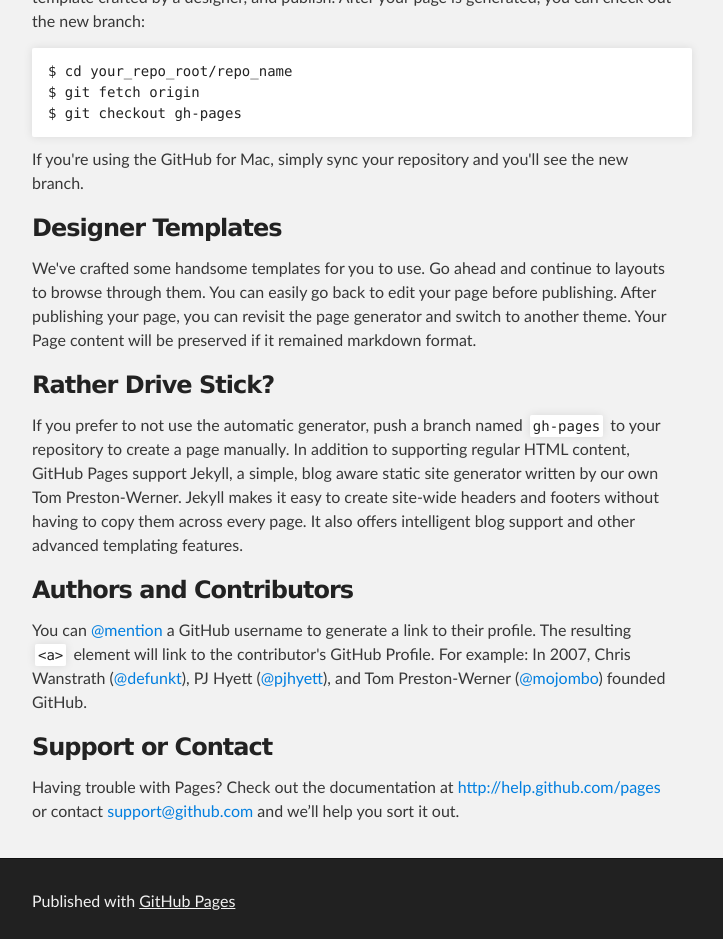
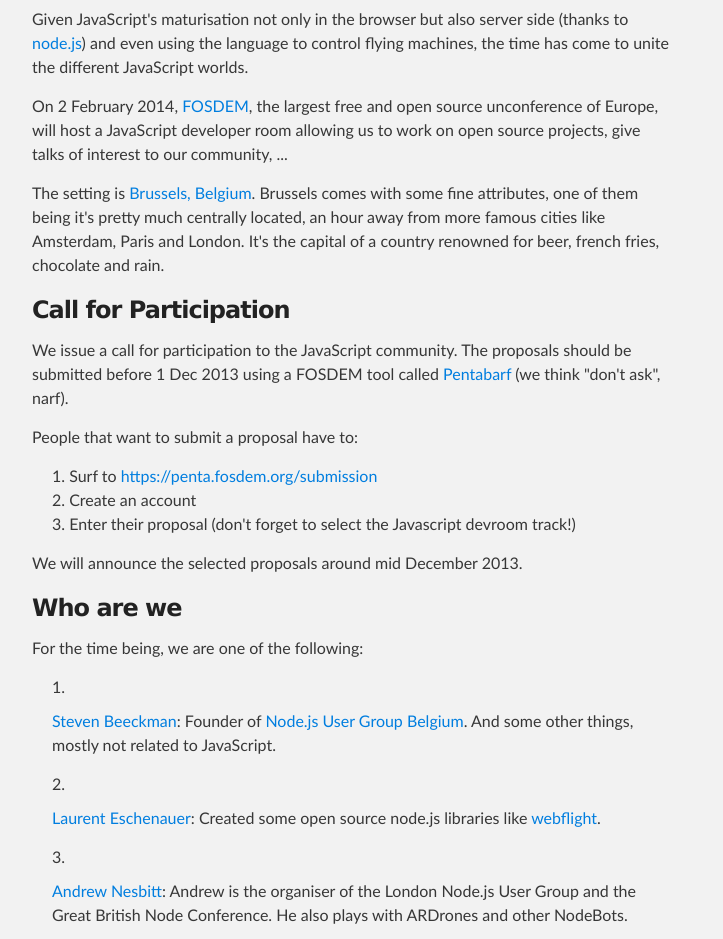
Before and after one commit to fosdem14-js-devroom/fosdem14-js-devroom.github.io, a plain HTML site: page index.html in a window 1280 px wide. Shown: the part 432-1371 px from the top of the page, without its empty margins (288-1011 px from the left). Drawn offline with Linux system fonts and the light colour scheme.

Commit message:
Replace master branch with page content via GitHub

```diff
--- a/index.html
+++ b/index.html
@@ -4,11 +4,11 @@
   <head>
     <meta charset='utf-8' />
     <meta http-equiv="X-UA-Compatible" content="chrome=1" />
-    <meta name="description" content="Fosdem14-js-devroom.github.io : Website for FOSDEM14" />
+    <meta name="description" content="FOSDEM 2014 JavaScript Developer Room : Call for Participation" />
 
     <link rel="stylesheet" type="text/css" media="screen" href="stylesheets/stylesheet.css">
 
-    <title>Fosdem14-js-devroom.github.io</title>
+    <title>FOSDEM 2014 JavaScript Developer Room</title>
   </head>
 
   <body>
@@ -18,8 +18,8 @@
         <header class="inner">
           <a id="forkme_banner" href="https://github.com/fosdem14-js-devroom">View on GitHub</a>
 
-          <h1 id="project_title">Fosdem14-js-devroom.github.io</h1>
-          <h2 id="project_tagline">Website for FOSDEM14</h2>
+          <h1 id="project_title">FOSDEM 2014 JavaScript Developer Room</h1>
+          <h2 id="project_tagline">Call for Participation</h2>
 
         </header>
     </div>
@@ -27,37 +27,44 @@
     <!-- MAIN CONTENT -->
     <div id="main_content_wrap" class="outer">
       <section id="main_content" class="inner">
-        <h3>
-<a name="welcome-to-github-pages" class="anchor" href="#welcome-to-github-pages"><span class="octicon octicon-link"></span></a>Welcome to GitHub Pages.</h3>
+        <h2>
+<a name="fosdem-2014-javascript-developer-room" class="anchor" href="#fosdem-2014-javascript-developer-room"><span class="octicon octicon-link"></span></a>FOSDEM 2014 JavaScript Developer Room</h2>
 
-<p>This automatic page generator is the easiest way to create beautiful pages for all of your projects. Author your page content here using GitHub Flavored Markdown, select a template crafted by a designer, and publish. After your page is generated, you can check out the new branch:</p>
+<p>Given JavaScript's maturisation not only in the browser but also server side (thanks to <a href="http://nodejs.org/">node.js</a>) and even using the language to control flying machines, the time has come to unite the different JavaScript worlds.</p>
 
-<pre><code>$ cd your_repo_root/repo_name
-$ git fetch origin
-$ git checkout gh-pages
-</code></pre>
+<p>On 2 February 2014, <a href="https://fosdem.org/2014/">FOSDEM</a>, the largest free and open source unconference of Europe, will host a JavaScript developer room allowing us to work on open source projects, give talks of interest to our community, ...</p>
 
-<p>If you're using the GitHub for Mac, simply sync your repository and you'll see the new branch.</p>
+<p>The setting is <a href="http://goo.gl/maps/I4u6N">Brussels, Belgium</a>. Brussels comes with some fine attributes, one of them being it's pretty much centrally located, an hour away from more famous cities like Amsterdam, Paris and London. It's the capital of a country renowned for beer, french fries, chocolate and rain. </p>
 
 <h3>
-<a name="designer-templates" class="anchor" href="#designer-templates"><span class="octicon octicon-link"></span></a>Designer Templates</h3>
+<a name="call-for-participation" class="anchor" href="#call-for-participation"><span class="octicon octicon-link"></span></a>Call for Participation</h3>
 
-<p>We've crafted some handsome templates for you to use. Go ahead and continue to layouts to browse through them. You can easily go back to edit your page before publishing. After publishing your page, you can revisit the page generator and switch to another theme. Your Page content will be preserved if it remained markdown format.</p>
+<p>We issue a call for participation to the JavaScript community. The proposals should be submitted before 1 Dec 2013 using a FOSDEM tool called <a href="https://penta.fosdem.org/submission/FOSDEM14">Pentabarf</a> (we think "don't ask", narf).</p>
+
+<p>People that want to submit a proposal have to:</p>
+
+<ol>
+<li>Surf to <a href="https://penta.fosdem.org/submission">https://penta.fosdem.org/submission</a>
+</li>
+<li>Create an account</li>
+<li>Enter their proposal (don't forget to select the Javascript devroom track!)</li>
+</ol><p>We will announce the selected proposals around mid December 2013.</p>
 
 <h3>
-<a name="rather-drive-stick" class="anchor" href="#rather-drive-stick"><span class="octicon octicon-link"></span></a>Rather Drive Stick?</h3>
+<a name="who-are-we" class="anchor" href="#who-are-we"><span class="octicon octicon-link"></span></a>Who are we</h3>
 
-<p>If you prefer to not use the automatic generator, push a branch named <code>gh-pages</code> to your repository to create a page manually. In addition to supporting regular HTML content, GitHub Pages support Jekyll, a simple, blog aware static site generator written by our own Tom Preston-Werner. Jekyll makes it easy to create site-wide headers and footers without having to copy them across every page. It also offers intelligent blog support and other advanced templating features.</p>
+<p>For the time being, we are one of the following:</p>
+
+<ol>
+<li><p><a href="http://twitter.com/stevenbeeckman">Steven Beeckman</a>: Founder of <a href="http://www.meetup.com/Belgian-node-js-User-Group/">Node.js User Group Belgium</a>. And some other things, mostly not related to JavaScript.</p></li>
+<li><p><a href="http://twitter.com/eschnou">Laurent Eschenauer</a>: Created some open source node.js libraries like <a href="http://eschnou.github.io/ardrone-webflight/">webflight</a>.</p></li>
+<li><p><a href="http://twitter.com/teabass">Andrew Nesbitt</a>: Andrew is the organiser of the London Node.js User Group and the Great British Node Conference. He also plays with ARDrones and other NodeBots.</p></li>
+</ol><p>Don't hesitate to get in touch if you want to help organising this devroom.</p>
 
 <h3>
-<a name="authors-and-contributors" class="anchor" href="#authors-and-contributors"><span class="octicon octicon-link"></span></a>Authors and Contributors</h3>
+<a name="questions" class="anchor" href="#questions"><span class="octicon octicon-link"></span></a>Questions</h3>
 
-<p>You can <a href="https://github.com/blog/821" class="user-mention">@mention</a> a GitHub username to generate a link to their profile. The resulting <code>&lt;a&gt;</code> element will link to the contributor's GitHub Profile. For example: In 2007, Chris Wanstrath (<a href="https://github.com/defunkt" class="user-mention">@defunkt</a>), PJ Hyett (<a href="https://github.com/pjhyett" class="user-mention">@pjhyett</a>), and Tom Preston-Werner (<a href="https://github.com/mojombo" class="user-mention">@mojombo</a>) founded GitHub.</p>
-
-<h3>
-<a name="support-or-contact" class="anchor" href="#support-or-contact"><span class="octicon octicon-link"></span></a>Support or Contact</h3>
-
-<p>Having trouble with Pages? Check out the documentation at <a href="http://help.github.com/pages">http://help.github.com/pages</a> or contact <a href="mailto:support@github.com">support@github.com</a> and we’ll help you sort it out.</p>
+<p>Questions can be directed to us via the mailing list: <a href="mailto:javascript-devroom@lists.fosdem.org">javascript-devroom@lists.fosdem.org</a>.</p>
       </section>
     </div>
 
```
Also changed, not shown: params.json (+1 -1 lines).
